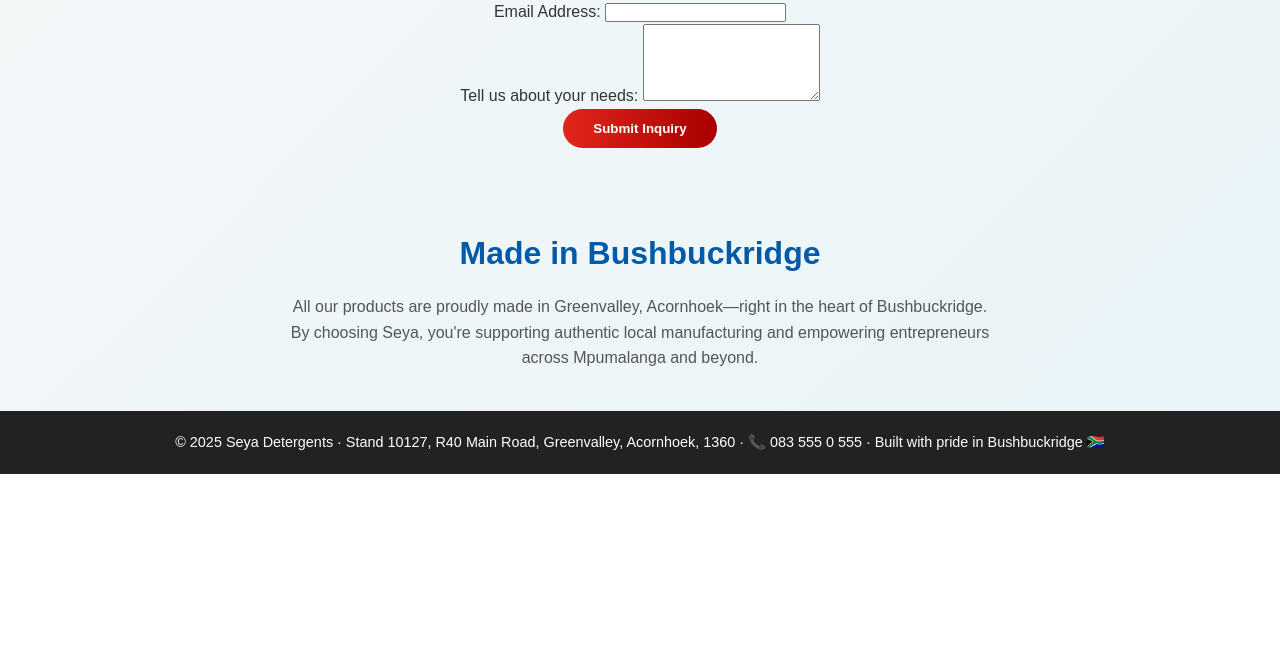
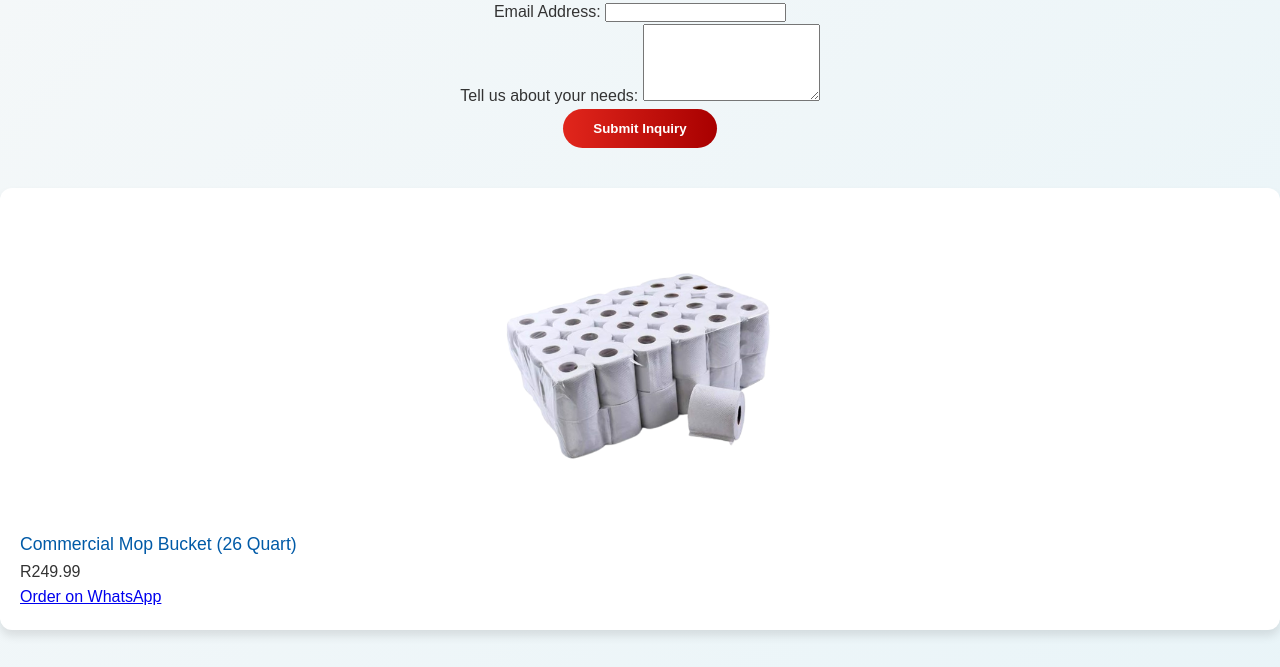
Before and after one commit to NewaySecurity/seya-detergents-website, a plain HTML site: page wholesale.html in a window 1280 px wide. Shown: the part 905-1572 px from the top of the page. Before the commit the page ends 1379 px from the top, so only its background shows below. Drawn offline with Linux system fonts and the light colour scheme.

Commit message:
Update wholesale.html

```diff
--- a/wholesale.html
+++ b/wholesale.html
@@ -75,6 +75,15 @@
     </form>
   </section>
 
+  <!-- PRODUCT 22: 48 Toilet Papers -->
+        <div class="product-card" role="article" itemscope itemtype="https://schema.org/Product">
+          <img src="assets/images/products/48-Toilet-Papers.png" alt="48 Toilet Papers" loading="lazy">
+          <h3 itemprop="name">Commercial Mop Bucket (26 Quart)</h3>
+          <meta itemprop="productID" content="48-Toilet-Papers" />
+          <p>R249.99</p>
+          <a href="https://wa.me/27835550555?text=Hi,%20I'm%20interested%20in%20ordering%2048%20Toilet%20Papers" class="btn-primary">Order on WhatsApp</a>
+        </div>
+
   <!-- LOCATION PRIDE SECTION -->
   <section class="bushbuckridge-section">
     <h2 class="section-header">Made in Bushbuckridge</h2>
```
